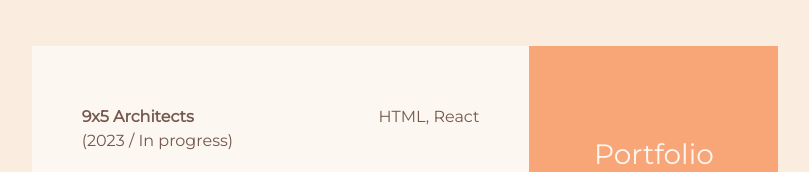
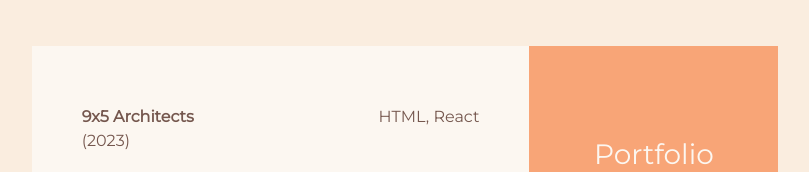
Before and after one commit to MW-00/MW-88.github.io, a website: page index.html in a window 1280 px wide. Shown: the part 1487-1659 px from the top of the page, without its empty margins (235-1044 px from the left). Drawn offline with nearby package versions, Linux system fonts and the light colour scheme.

Commit message:
progess update

```diff
--- a/index.html
+++ b/index.html
@@ -386,7 +386,7 @@
                             HTML, React
                           </p>
                         </div>
-                        <p>(2023 / In progress)</p>
+                        <p>(2023)</p>
                       </div>
                     </div>
                   </a>
```
